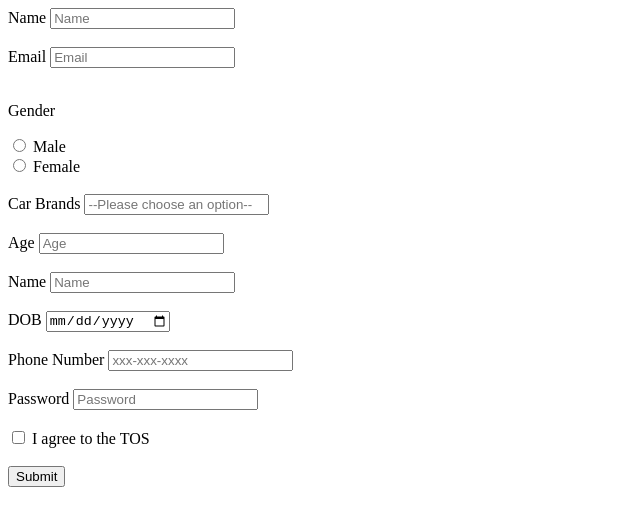
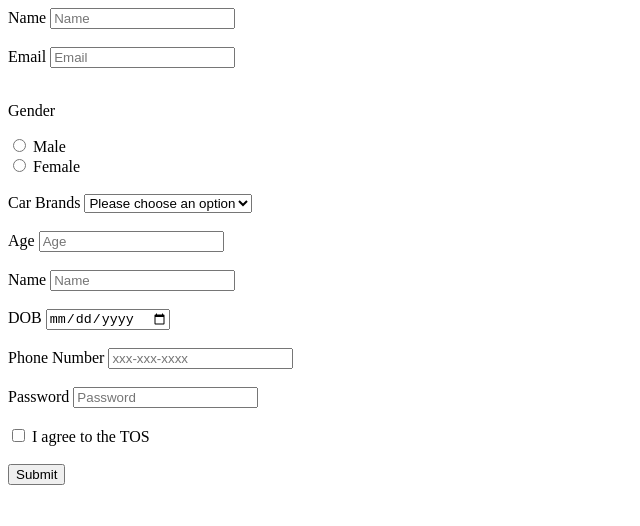
Before and after one commit to acciojob/signup-form-car-writ-0924, a website: page main.html in a window 1280 px wide. Shown: the whole page, without its empty margins (0-640 px from the left). Drawn offline with Linux system fonts and the light colour scheme.

Commit message:
created a submission

```diff
--- a/main.html
+++ b/main.html
@@ -27,8 +27,14 @@
 		<br><br>
 
 		<label for="cars">Car Brands</label>
-		<input type="select" id="cars" placeholder="--Please choose an option--" required>
-		<br><br>
+		<select name="cars" id="cars"required>
+  <option value="" disabled selected hidden>Please choose an option</option>
+			<option value="volvo">Volvo</option>
+  <option value="saab">Saab</option>
+  <option value="mercedes">Mercedes</option>
+  <option value="audi">Audi</option>
+		</select>
+			<br><br>
 
 		<label for="age">Age</label>
 		<input type="number" id="age" placeholder="Age" required>
```
